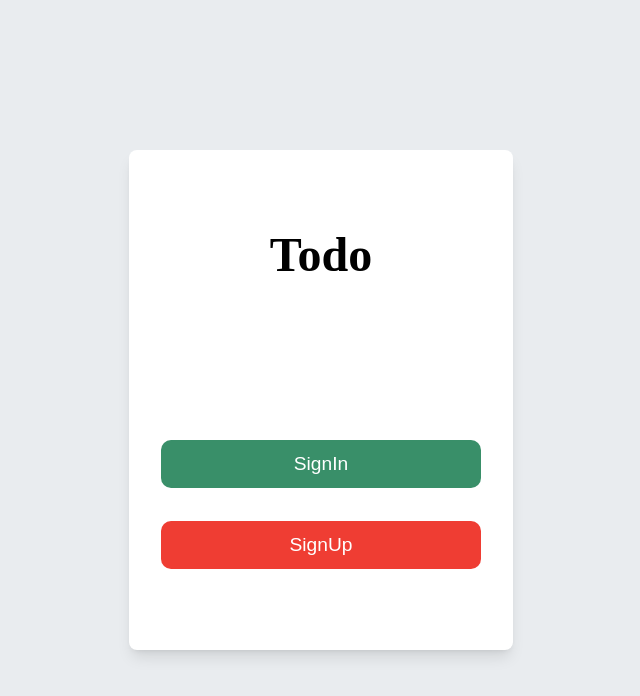
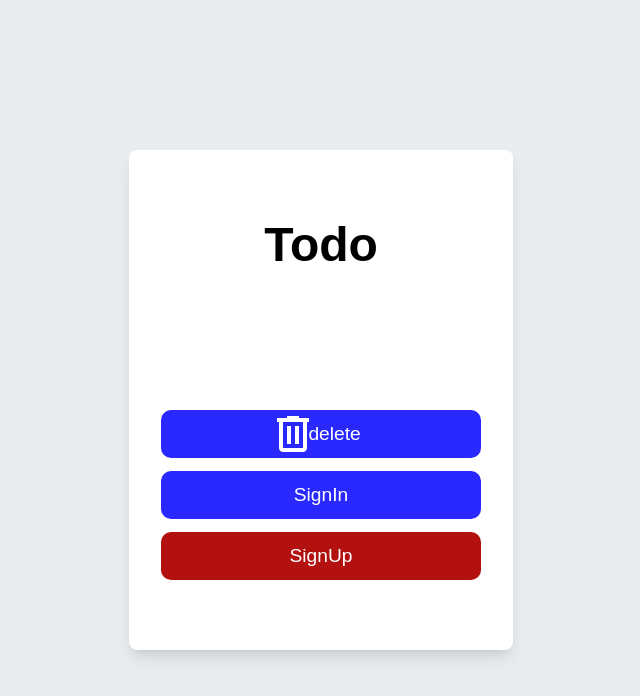
Before and after one commit to codingjwp/todolist-project, a React (Vite) app: page / in a window 1280 px wide. Shown: the top 696 px of the page, without its empty margins (319-959 px from the left). Built offline with nearby package versions, Linux system fonts and the light colour scheme.

Commit message:
fix: SVG 크기변환을 위한 코드수정

```diff
--- a/src/App.tsx
+++ b/src/App.tsx
@@ -12,6 +12,7 @@ export const routerElement = [
       <Layout>
         <Outlet />
       </Layout>),
+    errorElement: <div>error</div>,
     children: [
       { index: true, element: <Home /> },
       { path: 'signup', element: <SignUp /> },
--- a/src/components/Button.tsx
+++ b/src/components/Button.tsx
@@ -3,31 +3,30 @@ import styled, { css } from 'styled-components';
 import {SvgIcon, SvgIconProps} from './SvgIcon';
 
 interface ButtonStyleProps extends ButtonHTMLAttributes<HTMLButtonElement> {
-  size : "basic" | "large" | "circle";
-  btnType: "primary" | "dismiss";
-  open?: boolean;
-  icon?: boolean;
+  $size: "basic" | "large" | "circle";
+  $btnType: "primary" | "dismiss";
+  $open?: "ok" | "no";
+  $isIcon?: "ok" | "no";
 }
 
-export const Button: FC<ButtonStyleProps> = ({size, btnType, open, ...props}) => {
+export const Button: FC<ButtonStyleProps> = ({$size, $btnType, $open, ...props}) => {
   return (
-    <ButtonStyle icon={false} size={size} btnType={btnType} open={open} {...props}>
+    <ButtonStyle $isIcon={"no"} $size={$size} $btnType={$btnType} $open={$open} {...props}>
       {props.children}
     </ButtonStyle>
   )
 }
 
 interface IconStyleProps extends ButtonStyleProps {
-  iconWidth?: number;
-  iconHeight?: number;
+  iconScale?: number;
   iconFill?: string;
   iconName: SvgIconProps["iconName"];
 }
 
-export const IconButton: FC<IconStyleProps> = ({size, btnType, open, iconName, iconWidth, iconHeight, iconFill, ...props}) => {
+export const IconButton: FC<IconStyleProps> = ({$size, $btnType, $open, iconName, iconScale, iconFill, ...props}) => {
   return (
-    <ButtonStyle icon={true} size={size} btnType={btnType} open={open} {...props}>
-      <SvgIcon iconName={iconName} width={iconWidth} height={iconHeight} fill={iconFill} />
+    <ButtonStyle $isIcon={"ok"} $size={$size} $btnType={$btnType} $open={$open} {...props}>
+      <SvgIcon iconName={iconName} transform={`scale(${iconScale})`} fill={iconFill} />
       {props.children}
     </ButtonStyle>
   )
@@ -35,13 +34,13 @@ export const IconButton: FC<IconStyleProps> = ({size, btnType, open, iconName, i
 
 const btnTheme = {
   "primary": css`
-    background-color: #398F69;
+    background-color: #2929FF;
     &:hover {
       filter: brightness(.8);
     }
   `,
   "dismiss": css`
-    background-color: #EF3D33;
+    background-color: #B31010;
     &:hover {
       filter: brightness(.8);
     }
@@ -70,9 +69,9 @@ const btnSize = {
 const ButtonStyle = styled.button<ButtonStyleProps>`
   cursor: pointer;
   color: #ffffff;
-  ${({size}) => btnSize[size]};
-  ${({btnType}) => btnTheme[btnType]};
-  ${({icon}) => icon && css`
+  ${({$size}) => btnSize[$size]};
+  ${({$btnType}) => btnTheme[$btnType]};
+  ${({$isIcon}) => $isIcon === "ok" && css`
     display: flex;
     flex-direction: row;
     justify-content: center;
--- a/src/components/SvgIcon.tsx
+++ b/src/components/SvgIcon.tsx
@@ -7,7 +7,7 @@ export interface SvgIconProps extends SVGProps<SVGSVGElement> {
 
 export const SvgIcon: FC<SvgIconProps> = ({iconName, ...props}) => {
   return (
-    <svg aria-label={iconName} {...props} xmlns="http://www.w3.org/2000/svg">
+    <svg aria-label={iconName} width={24} height={24} {...props} xmlns="http://www.w3.org/2000/svg">
       <use href={`${svg}#${iconName}`} />
     </svg>
   )
--- a/src/main.tsx
+++ b/src/main.tsx
@@ -1,5 +1,9 @@
 import ReactDOM from 'react-dom/client';
 import App from './App';
+import { StrictMode } from 'react';
 
 const root = ReactDOM.createRoot(document.getElementById('root') as HTMLElement);
-root.render(<App />);
+root.render(
+<StrictMode>
+    <App />
+</StrictMode>);
--- a/src/pages/Home.tsx
+++ b/src/pages/Home.tsx
@@ -1,4 +1,4 @@
-import { MouseEvent } from 'react';
+import { MouseEvent, memo } from 'react';
 import { useNavigate } from 'react-router-dom';
 import { Button, IconButton } from '../components/Button';
 import styled from 'styled-components';
@@ -12,10 +12,14 @@ const Home = () => {
   return (
       <HomeContainer>
         <HomeTitle>Todo</HomeTitle>
-        <Button aria-label='signin' type='button' onClick={redirectToSignupOrLogin} size='large' btnType='primary'>
+        <IconButton iconName='btn-delete' iconScale={2} iconFill='#ffffff'
+        aria-label='signin' type='button' onClick={redirectToSignupOrLogin} $size='large' $btnType='primary'>
+          delete
+        </IconButton>
+        <Button aria-label='signin' type='button' onClick={redirectToSignupOrLogin} $size='large' $btnType='primary'>
           SignIn
         </Button>
-        <Button aria-label='signup' type='button' onClick={redirectToSignupOrLogin} size='large' btnType='dismiss'>SignUp</Button>
+        <Button aria-label='signup' type='button' onClick={redirectToSignupOrLogin} $size='large' $btnType='dismiss'>SignUp</Button>
       </HomeContainer>
   );
 };
@@ -33,4 +37,4 @@ const HomeContainer = styled.div`
   justify-content: space-around;
 `;
 
-export default Home;
+export default memo(Home);
--- a/src/styles/GlobalStyles.tsx
+++ b/src/styles/GlobalStyles.tsx
@@ -4,6 +4,7 @@ const GlobalStyles = createGlobalStyle`
     * {
         border: 0 solid #e5e7eb;
         box-sizing: border-box;
+        font-family: Arial, Helvetica, sans-serif;
     }
     html, body, div, span, applet, object, iframe,
     h1, h2, h3, h4, h5, h6, p, blockquote, pre,
```
Also changed, not shown: src/assets/btnicon.svg.
